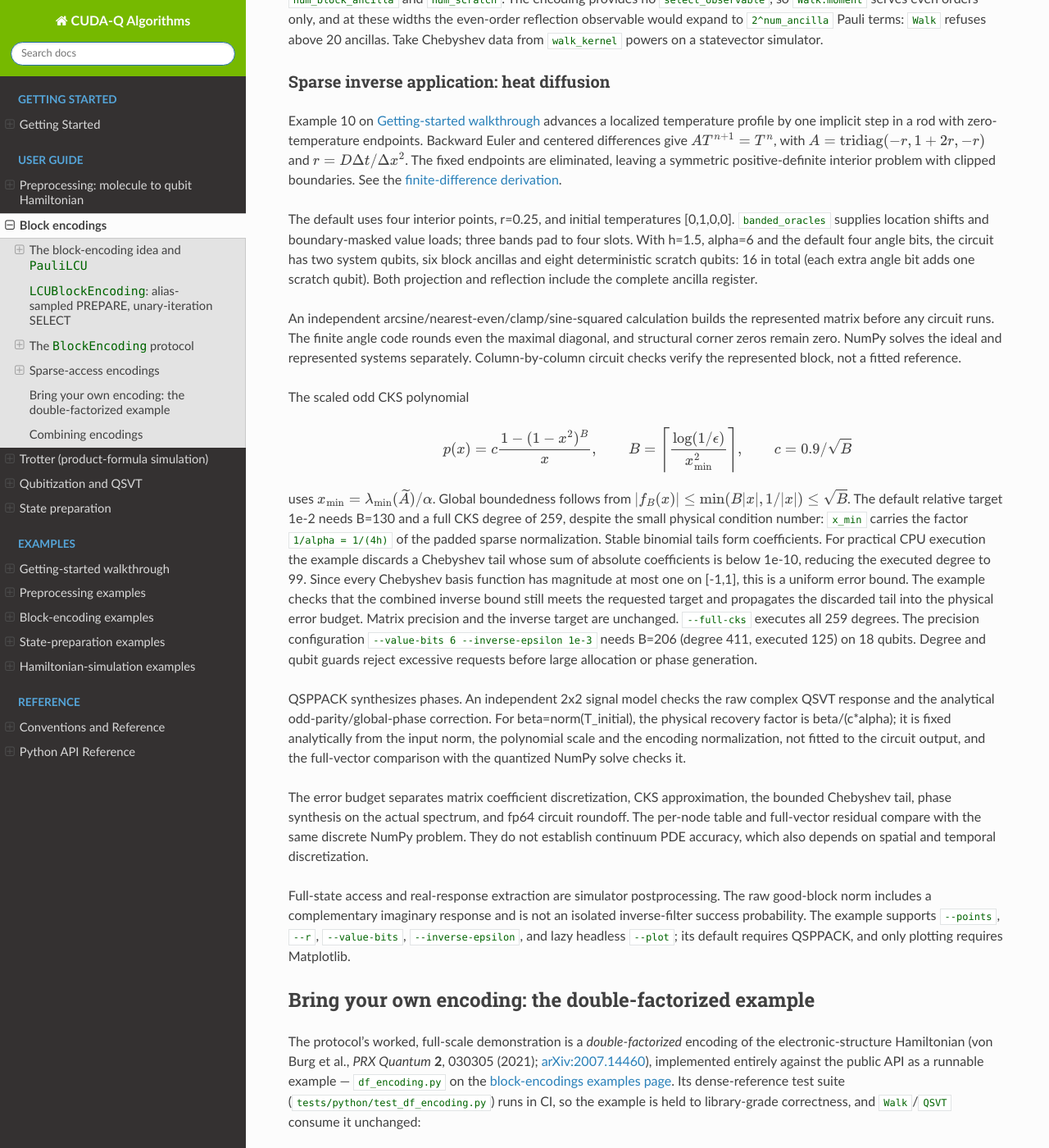
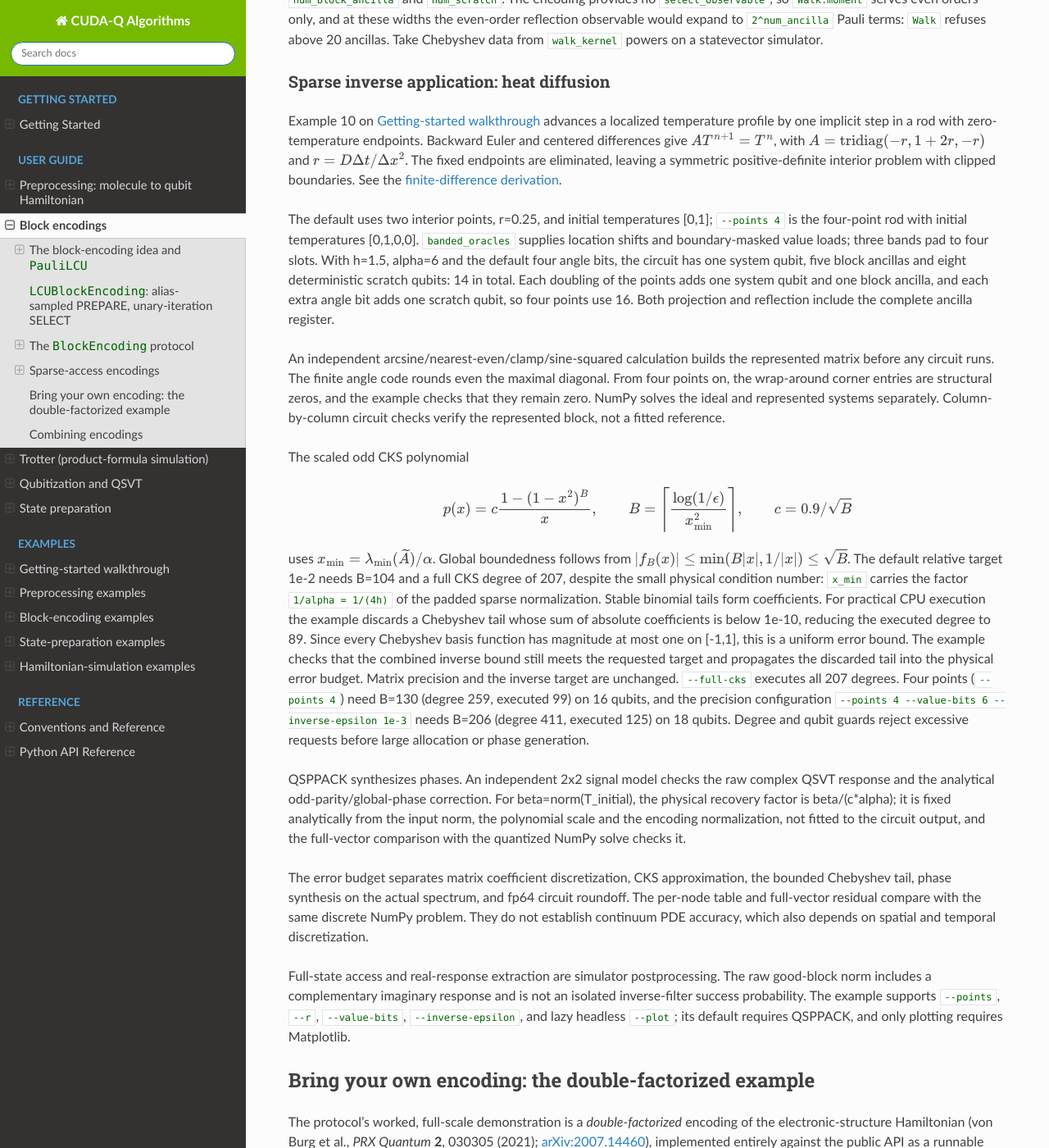
Before and after one commit to NVIDIA/cudaq-algorithms, a Sphinx documentation site: the page built from docs/sphinx/guide/block_encodings.rst, in a window 1280 px wide and 1400 px high, scrolled down 4698 px. Shown: the whole window at 82% size. Built offline with Sphinx 7.4.7 and the Read the Docs theme 3.1.0, drawn with Linux system fonts in a browser that asks for light colours.

Commit message:
docs: default the heat-diffusion example to two interior points
The four-point default (16 qubits, executed degree 99) exceeds the
600-second per-example limit of test_examples.py on the amd64 CPU runners
and finishes within seconds of it on arm64: it needs 96 s on eight cores
of a workstation, and the CI runners are more than six times slower.
Smaller angle precision (--value-bits 3) or a looser inverse target
(--inverse-epsilon 5e-2) only reach about 60 s on the same eight cores,
which leaves no margin on the runners.

Two interior points use 14 qubits and execute degree 89 of a degree-207
CKS polynomial; the run takes 16-39 s on two to eight cores and 24 s under
pytest, with every check passing on CUDA-Q 0.15.1 and 0.16. The example
keeps the same model, oracles, error budget, and per-position table, now
for initial temperatures [0, 1], and checks the NumPy solve against the
closed-form solution [4, 24] / 35 as it does against [140, 840, 144, 24] /
1189 for four points.

--points 4 remains the four-position rod (16 qubits, B = 130, degree 259,
executed 99; 4.7 s on an fp64 GPU), and the precision configuration is
--points 4 --value-bits 6 --inverse-epsilon 1e-3 (18 qubits, B = 206,
degree 411, executed 125; 5.2 s on the GPU). The example docstring, the
getting-started page, and the block-encoding guide state the default and
both larger configurations with their qubit counts and degrees, and the
guide notes that the wrap-around corner zeros exist from four points on.

Signed-off-by: Scott Thornton <wsttiger@gmail.com>

```diff
--- a/docs/sphinx/examples/python/10_sparse_heat_equation.py
+++ b/docs/sphinx/examples/python/10_sparse_heat_equation.py
@@ -29,9 +29,11 @@ The QSP real-response extraction uses full-state simulator postprocessing;
 the raw good-block norm is not the success probability of an isolated
 inverse filter. It does not demonstrate a coherent readout of every node.
 Run: python3 10_sparse_heat_equation.py
-The default (four angle bits, 1e-2 inverse target, 16 qubits) is sized for
-the CPU simulator; --value-bits 6 --inverse-epsilon 1e-3 is the 18-qubit
-precision configuration, practical on a GPU. Optional: --plot heat_step.png
+The default (two interior positions, four angle bits, 1e-2 inverse target,
+14 qubits) is sized for the CPU simulator. --points 4 is the four-position
+rod on 16 qubits, and --points 4 --value-bits 6 --inverse-epsilon 1e-3 is
+the 18-qubit precision configuration; both are practical on a GPU.
+Optional: --plot heat_step.png
 Add --verbose to show individual validation checks; failures are always reported.
 """
 
@@ -176,7 +178,11 @@ def save_plot(path, positions, initial, numpy_solution, qsvt_solution):
 
 def arguments():
     parser = argparse.ArgumentParser(description=__doc__)
-    parser.add_argument("--points", type=int, default=4)
+    parser.add_argument(
+        "--points",
+        type=int,
+        default=2,
+        help="interior positions, a power of two (4 is the 16-qubit rod)")
     parser.add_argument("--r", type=float, default=.25)
     parser.add_argument("--value-bits", type=int, default=4)
     parser.add_argument("--inverse-epsilon", type=float, default=1e-2)
@@ -239,10 +245,13 @@ def main():
           np.linalg.norm(ideal @ numpy_solution - initial),
           BLOCK_ATOL,
           verbose=verbose)
-    if n == 4 and r == .25:
-        analytic = np.array([140., 840., 144., 24.]) / 1189.
-        check("default rational NumPy solution",
-              np.max(np.abs(numpy_solution - analytic)),
+    rational = {
+        2: np.array([4., 24.]) / 35.,
+        4: np.array([140., 840., 144., 24.]) / 1189.
+    }
+    if r == .25 and n in rational:
+        check("closed-form rational NumPy solution",
+              np.max(np.abs(numpy_solution - rational[n])),
               BLOCK_ATOL,
               verbose=verbose)
     print(
--- a/docs/sphinx/guide/block_encodings.rst
+++ b/docs/sphinx/guide/block_encodings.rst
@@ -297,17 +297,21 @@ a symmetric positive-definite interior problem with clipped boundaries.
 See the
 `finite-difference derivation <https://hplgit.github.io/INF5620/doc/pub/H14/diffu/html/._main_diffu001.html>`_.
 
-The default uses four interior points, r=0.25, and initial temperatures
+The default uses two interior points, r=0.25, and initial temperatures
+[0,1]; ``--points 4`` is the four-point rod with initial temperatures
 [0,1,0,0]. `banded_oracles` supplies location shifts and boundary-masked
 value loads; three bands pad to four slots. With h=1.5, alpha=6 and the
-default four angle bits, the circuit has two system qubits, six block
-ancillas and eight deterministic scratch qubits: 16 in total (each extra
-angle bit adds one scratch qubit). Both projection and reflection include
-the complete ancilla register.
+default four angle bits, the circuit has one system qubit, five block
+ancillas and eight deterministic scratch qubits: 14 in total. Each doubling
+of the points adds one system qubit and one block ancilla, and each extra
+angle bit adds one scratch qubit, so four points use 16. Both projection and
+reflection include the complete ancilla register.
 
 An independent arcsine/nearest-even/clamp/sine-squared calculation builds
 the represented matrix before any circuit runs. The finite angle code
-rounds even the maximal diagonal, and structural corner zeros remain zero.
+rounds even the maximal diagonal. From four points on, the wrap-around
+corner entries are structural zeros, and the example checks that they
+remain zero.
 NumPy solves the ideal and represented systems separately. Column-by-column
 circuit checks verify the represented block, not a fitted reference.
 
@@ -322,20 +326,21 @@ The scaled odd CKS polynomial
 uses :math:`x_{\min}=\lambda_{\min}(\widetilde A)/\alpha`.
 Global boundedness follows from
 :math:`|f_B(x)|\le\min(B|x|,1/|x|)\le\sqrt B`.
-The default relative target 1e-2 needs B=130 and a full CKS degree of 259,
+The default relative target 1e-2 needs B=104 and a full CKS degree of 207,
 despite the small physical condition number: ``x_min`` carries the factor
 ``1/alpha = 1/(4h)`` of the padded sparse normalization. Stable binomial
 tails form coefficients. For practical CPU execution the example discards a
 Chebyshev tail whose sum of absolute coefficients is below 1e-10, reducing
-the executed degree to 99. Since every Chebyshev basis function has
+the executed degree to 89. Since every Chebyshev basis function has
 magnitude at most one on [-1,1], this is a uniform error bound. The example
 checks that the combined inverse bound still meets the requested target and
 propagates the discarded tail into the physical error budget. Matrix
 precision and the inverse target are unchanged. ``--full-cks`` executes all
-259 degrees. The precision configuration ``--value-bits 6
---inverse-epsilon 1e-3`` needs B=206 (degree 411, executed 125) on 18
-qubits. Degree and qubit guards reject excessive requests before large
-allocation or phase generation.
+207 degrees. Four points (``--points 4``) need B=130 (degree 259, executed
+99) on 16 qubits, and the precision configuration ``--points 4
+--value-bits 6 --inverse-epsilon 1e-3`` needs B=206 (degree 411, executed
+125) on 18 qubits. Degree and qubit guards reject excessive requests before
+large allocation or phase generation.
 
 QSPPACK synthesizes phases. An independent 2x2 signal model checks the
 raw complex QSVT response and the analytical odd-parity/global-phase
```
Also changed, not shown: docs/sphinx/examples_rst/getting_started.rst (+10 -8 lines).
